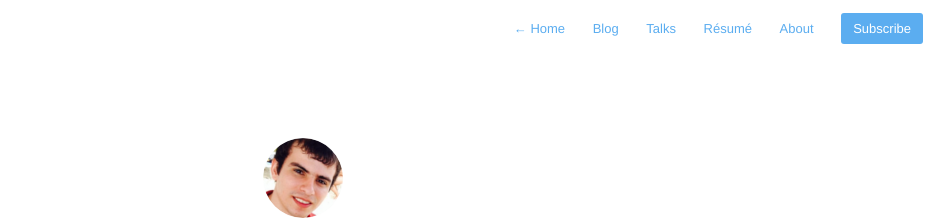
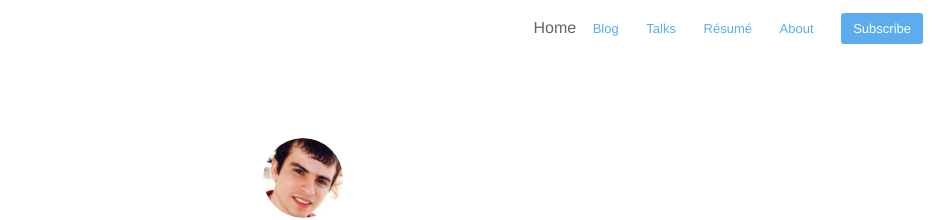
Before and after one commit to samueldmq/samueldmq-old-website, a Jekyll site: the page built from index.html, in a window 1280 px wide. Shown: the top 220 px of the page, without its empty margins (337-1280 px from the left). Built offline with Jekyll 4.4.1, drawn with Linux system fonts in a browser that asks for light colours; nearby versions of some CDN libraries; the list of posts is cut into pages by our own code.

Commit message:
Test navigator

```diff
--- a/_includes/navigation.html
+++ b/_includes/navigation.html
@@ -1,14 +1,26 @@
 <nav class="main-nav">
+    {% if page.url != "/" %}
         <a href="{{ site.baseurl }}"> <span class="arrow">←</span> Home </a>
+    {% else %}
+        Home
+    {% endif %}
 
+    {% if page.url != "/blog/" %}
         <a href="{{ site.baseurl }}blog">Blog </a>
+    {% endif %}
 
+    {% if page.url != "/talks/" %}
         <a href="{{ site.baseurl }}talks">Talks </a>
+    {% endif %}
 
+    {% if page.url != "/resume/" %}
         <a href="{{ site.baseurl }}resume">Résumé </a>
+    {% endif %}
 
+    {% if page.url != "/about/" %}
         {% if site.aboutPage %}
             <a href="{{ site.baseurl }}about">About </a>
         {% endif %}
+    {% endif %}
     <a class="cta" href="{{ site.baseurl }}feed.xml">Subscribe</a>
 </nav>
```
Lines whose indentation alone changed are shown as unchanged.
